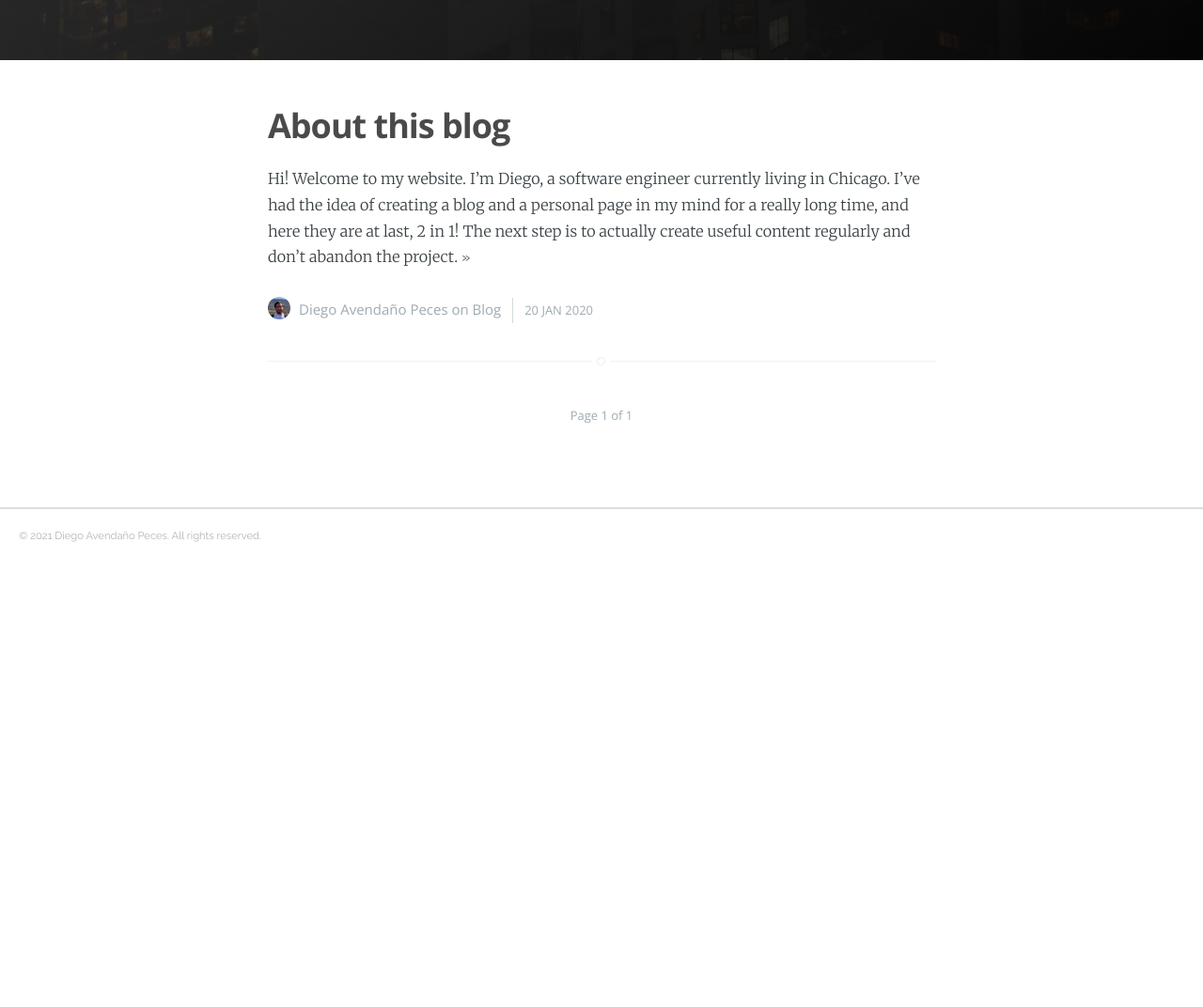
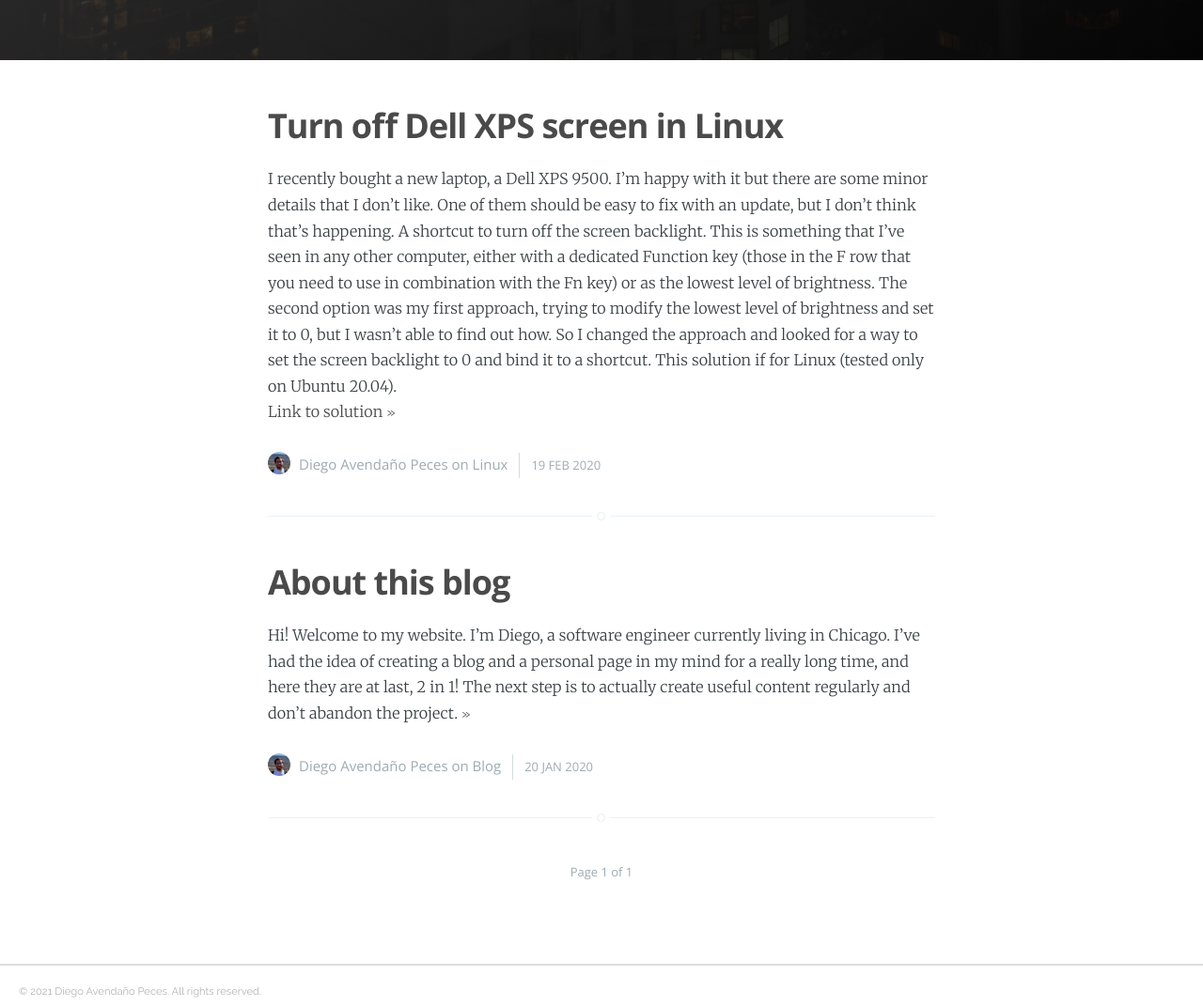
Before and after one commit to Diego09310/diego09310.github.io, a Jekyll site: the page built from index.html, in a window 1280 px wide, cut to the strip 1048-2120 px from the top of the page. Shown: the whole strip at 94% size. Built offline with Jekyll 4.4.1, drawn with Linux system fonts in a browser that asks for light colours; nearby versions of some CDN libraries; the list of posts is cut into pages by our own code; comment, search, counter and statistics services are not loaded; before the commit the page ends 1634 px from its top, so only the background shows below that.

Commit message:
backlight post and post meta margin adjustment

````diff
--- /dev/null
+++ b/_posts/2020-02-19-turn-off-dell-xps-screen-linux.md
@@ -0,0 +1,92 @@
+---
+layout: post
+title:  "Turn off Dell XPS screen in Linux"
+date:   2020-02-19 00:07:00
+categories: Linux
+tags: linux dell xps 9500 screen visudo
+cover: /assets/images/backgrounds/backlight-off.png
+disqus: true
+---
+I recently bought a new laptop, a Dell XPS 9500. I'm happy with it but there are some minor details that I don't like. One of them should be easy to fix with an update, but I don't think that's happening. A shortcut to turn off the screen backlight. This is something that I've seen in any other computer, either with a dedicated Function key (those in the F row that you need to use in combination with the Fn key) or as the lowest level of brightness. The second option was my first approach, trying to modify the lowest level of brightness and set it to 0, but I wasn't able to find out how. So I changed the approach and looked for a way to set the screen backlight to 0 and bind it to a shortcut. This solution if for Linux (tested only on Ubuntu 20.04).
+[Link to solution](#solution-summarized)
+
+#### Turning off the screen backlight via command
+I found several ways to turn the screen backlight off, but only one worked for me. One option was to use the command `xbacklight`. This command is really easy to use, just need to pass the brightness percentage: `xbacklight -set 50` or `xbacklight = 50` sets the screen backlight to 50%. I found a way to make it work modifying some Xorg files, but that left the system unstable (some programs working really slow and glitching). Another suggestion that seemed to work was using the comand `xrandr`, but this command only change the image being displayed on the screen, but not the backlight. Setting the brightness to 0 with `xrandr` will just display a black screen, but the backlight may be on.
+
+The solution that worked for me was manually setting the brightness value in the file `/sys/class/backlight/intel_backlight/brightness`. The problem with this solution is that you need some script to set the brightness level and you also need to run this command as root.
+
+#### Script to turn the screen off
+With this solution working I created a script to turn it on and off, saving the previous brightness value:
+{% highlight bash %}#!/bin/bash
+#
+# Toggles on and off the screen backlight
+#
+# It saves the current brightness value, if there is no previous value,
+# defaults to 1/10th of max brightness
+#
+
+brightness_path=/sys/class/backlight/intel_backlight/brightness
+current_brightness=$(cat $brightness_path)
+max_brightness_path=/sys/class/backlight/intel_backlight/max_brightness
+max_brightness=$(cat $max_brightness_path)
+prev_on_value_path=$(dirname $(realpath $0))/prev_brightness
+log_path=$(dirname $(realpath $0))/log.txt
+debug=false
+
+log() {
+    if [ "$debug" = true ]; then
+        echo $@ >> $log_path
+    fi
+}
+
+set_brightness() {
+    log "Setting brightness to $1"
+    echo $1 | tee $brightness_path
+}
+
+set_previous_brightness() {
+    echo $1 | tee $prev_on_value_path
+}
+
+if [ "$current_brightness" -eq "0" ]; then
+    if [ ! -f "$prev_on_value_path" ]; then
+        set_previous_brightness $(( max_brightness / 10 ))
+    fi
+    set_brightness $(cat $prev_on_value_path)
+else
+    set_previous_brightness $current_brightness
+    set_brightness 0
+fi
+{% endhighlight %}
+[Link to script](https://gist.github.com/diego09310/b907cda1d60534b69aee64c07a7cfcac)
+
+#### Superuser bypass and keyboard shortcut
+Once I had the script working, next step is to allow my user to execute this script as superuser without password. We need this to make the keyboard shortcut work (if not, it will fail waiting for the password or will request it). To do this we need to modify the sudoers file. The sudoers file contains configurations regarding the use of the `sudo` command. This file is edited using the command `visudo`, which will open a temporal file in your default editor and then will apply the changes. We need to add the following line:
+
+`diego ALL = NOPASSWD: /<path-to-script>/toggleBacklight.sh`
+
+This line allows the user `diego`, can run, in all hosts, the file `toggleBacklight.sh` without password. Once this new rule is applied, we can run the script, using `sudo` without password.
+
+Once this is ready and working, we can create the shortcut. This is probably different depending on the desktop and maybe on the linux distribution, but in Ubuntu is just going to the `Keyboard Shortcuts` menu inside te settings and adding the following custom shortcut:
+
+```
+Name: Toggle backlight
+Command: sudo /<path-to-script>/toggleBacklight.sh
+Shortcut: Ctrl + Super + F6
+```
+
+#### Solution summarized
+Create installation folder:
+`mkdir toggleBacklight`
+`cd toggleBacklight`
+
+Download script:
+`wget https://gist.githubusercontent.com/diego09310/b907cda1d60534b69aee64c07a7cfcac/raw/133a3079bc39eabdd90d0365f2ac400f5a249d29/toggleBacklight.sh`
+
+Edit sudoers file:
+`sudo visudo`
+
+And add this line:
+`<username> ALL = NOPASSWD: /<path-to-script>/toggleBacklight.sh`
+
+Create keyboard shortcut (depends on desktop/distro).
--- a/_sass/casper.scss
+++ b/_sass/casper.scss
@@ -771,6 +771,10 @@
     color: #9EABB3;
 }
 
+h1 + .post-meta {
+    margin: -1rem 0 1.5rem 0;
+}
+
 .author-thumb {
     width: 24px;
     height: 24px;
````
Also changed, not shown: 1 other file.
